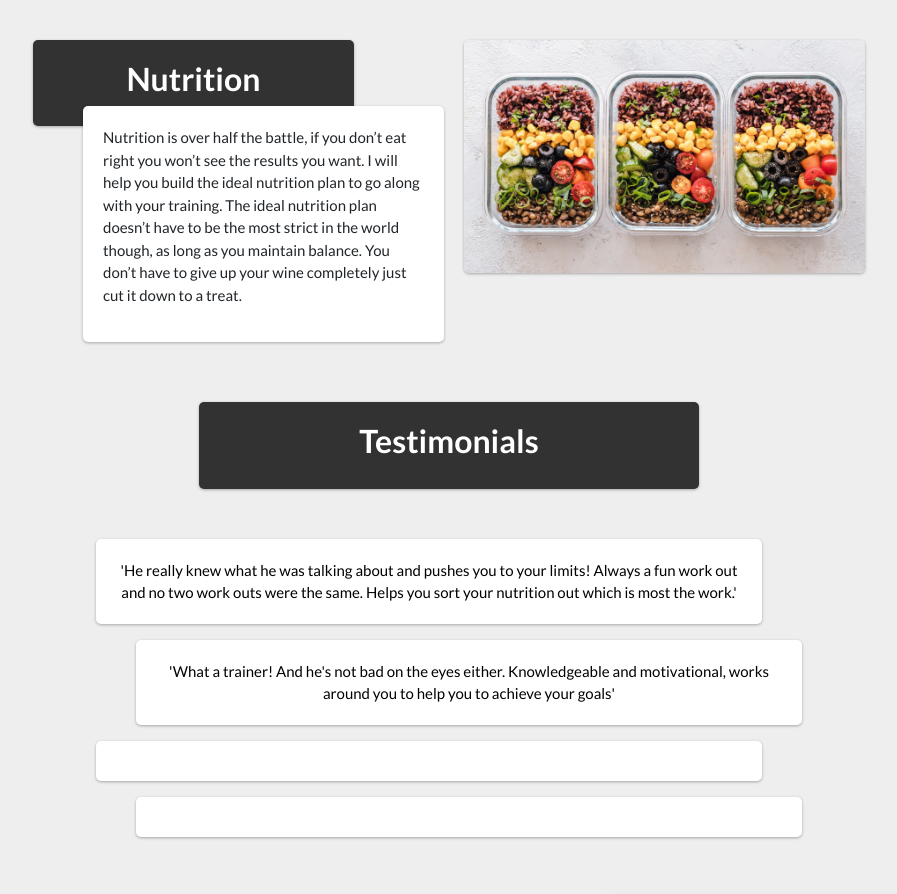
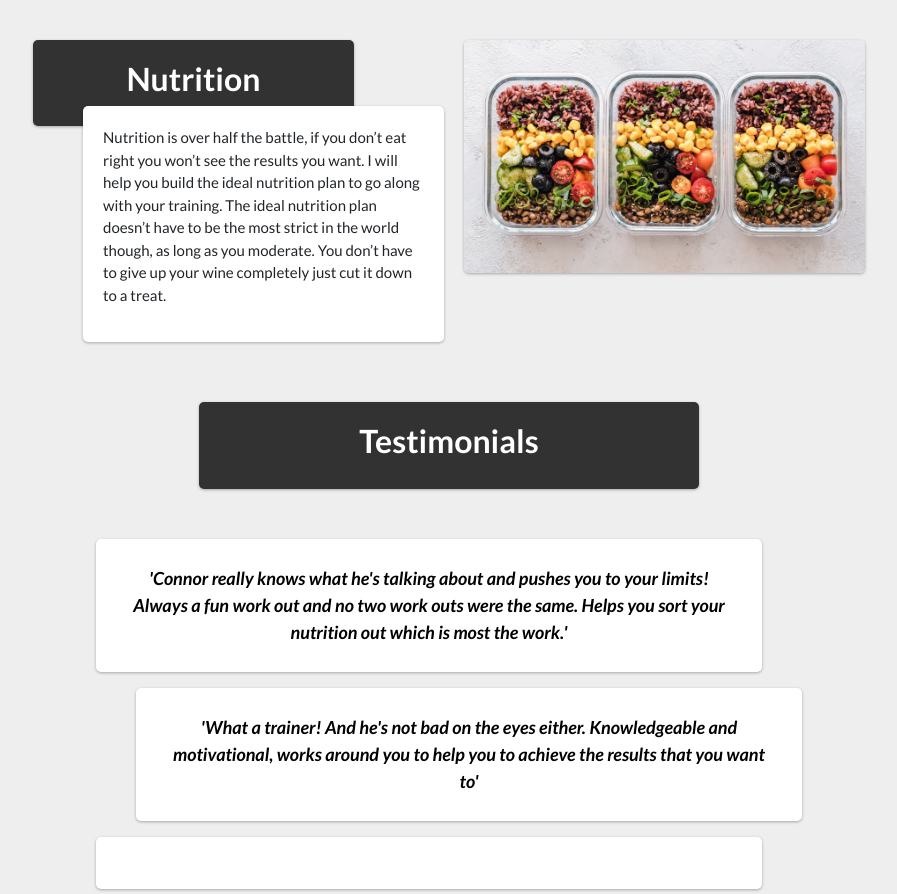
Before and after one commit to jpaul24/realgoodfitness, a website: page public/index.html in a window 1280 px wide. Shown: the part 1860-2754 px from the top of the page, without its empty margins (191-1088 px from the left). Drawn offline with nearby package versions, Linux system fonts and the light colour scheme; a script that the page names is missing.

Commit message:
save current changes

```diff
--- a/public/index.html
+++ b/public/index.html
@@ -41,9 +41,9 @@
               <h2>Experienced Personal Trainer</h2>
             </div>
             <div class="descript mob-pad">
-              <p>I am a personal trainer based in the Bristol area with over 6 years of experience in both one to one, and group training. Fitness is my passion and I specialise in helping others to push themselves and achieve the goals that they want to achieve, all while having a good time.</p>
+              <p>I am Connor Golding, a personal trainer based in the Bristol area with over 6 years of experience in both one to one, and group training. Fitness is my passion and I specialise in helping others to push themselves and achieve the goals that they want to achieve, all while having a good time.</p>
               <p>Exercise shouldn’t be something you dread, it should be something you look forward to! I work around your schedule to provide fun, challenging and unique workout structures built for you.</p>
-              <p>Qualifications: </p>
+              <p><strong>Qualifications:</strong></p>
             </div>
           </div>
         </div>
@@ -79,7 +79,7 @@
             <h2>Nutrition</h2>
           </div>
           <div class="nutrit-descript mob-pad">
-            <p>Nutrition is over half the battle, if you don’t eat right you won’t see the results you want. I will help you build the ideal nutrition plan to go along with your training. The ideal nutrition plan doesn’t have to be the most strict in the world though, as long as you maintain balance. You don’t have to give up your wine completely just cut it down to a treat.</p>
+            <p>Nutrition is over half the battle, if you don’t eat right you won’t see the results you want. I will help you build the ideal nutrition plan to go along with your training. The ideal nutrition plan doesn’t have to be the most strict in the world though, as long as you moderate. You don’t have to give up your wine completely just cut it down to a treat.</p>
           </div>
         </div>
         <div class="col-12 col-lg-6 about-1">
@@ -92,10 +92,10 @@
         <h2>Testimonials</h2>
       </div>
       <div class="block animatable bounceInLeft">
-        <p>'He really knew what he was talking about and pushes you to your limits! Always a fun work out and no two work outs were the same. Helps you sort your nutrition out which is most the work.'</p>
+        <p>'Connor really knows what he's talking about and pushes you to your limits! Always a fun work out and no two work outs were the same. Helps you sort your nutrition out which is most the work.'</p>
       </div>
       <div class="block animatable bounceInRight">
-        <p>'What a trainer! And he's not bad on the eyes either. Knowledgeable and motivational, works around you to help you to achieve your goals'</p>
+        <p>'What a trainer! And he's not bad on the eyes either. Knowledgeable and motivational, works around you to help you to achieve the results that you want to'</p>
       </div>
       <div class="block animatable bounceInLeft">
         <p></p>
--- a/public/scss/navbar.scss
+++ b/public/scss/navbar.scss
@@ -25,7 +25,6 @@ nav li {
   text-align: center;
   justify-content: center;
   align-items: center;
-  font-family: "Montserrat", sans-serif;
   font-weight: bold;
 }
 
--- a/public/scss/testimonials.scss
+++ b/public/scss/testimonials.scss
@@ -1,7 +1,7 @@
 $blue: rgb(50, 50, 50);
 
 .block {
-  padding: 20px;
+  padding: 26px;
   background: white;
   color: black;
   width: 80%;
@@ -10,6 +10,8 @@ $blue: rgb(50, 50, 50);
   box-shadow: 0 1px 3px rgba(0,0,0,0.3);
   border-radius: 5px;
   p {
+    font-style: italic;
+    font-size: 18px;
     margin-bottom: 0;
   }
 }
```
Also changed, not shown: public/css/navbar.css, public/css/styles.css, public/css/testimonials.css.
